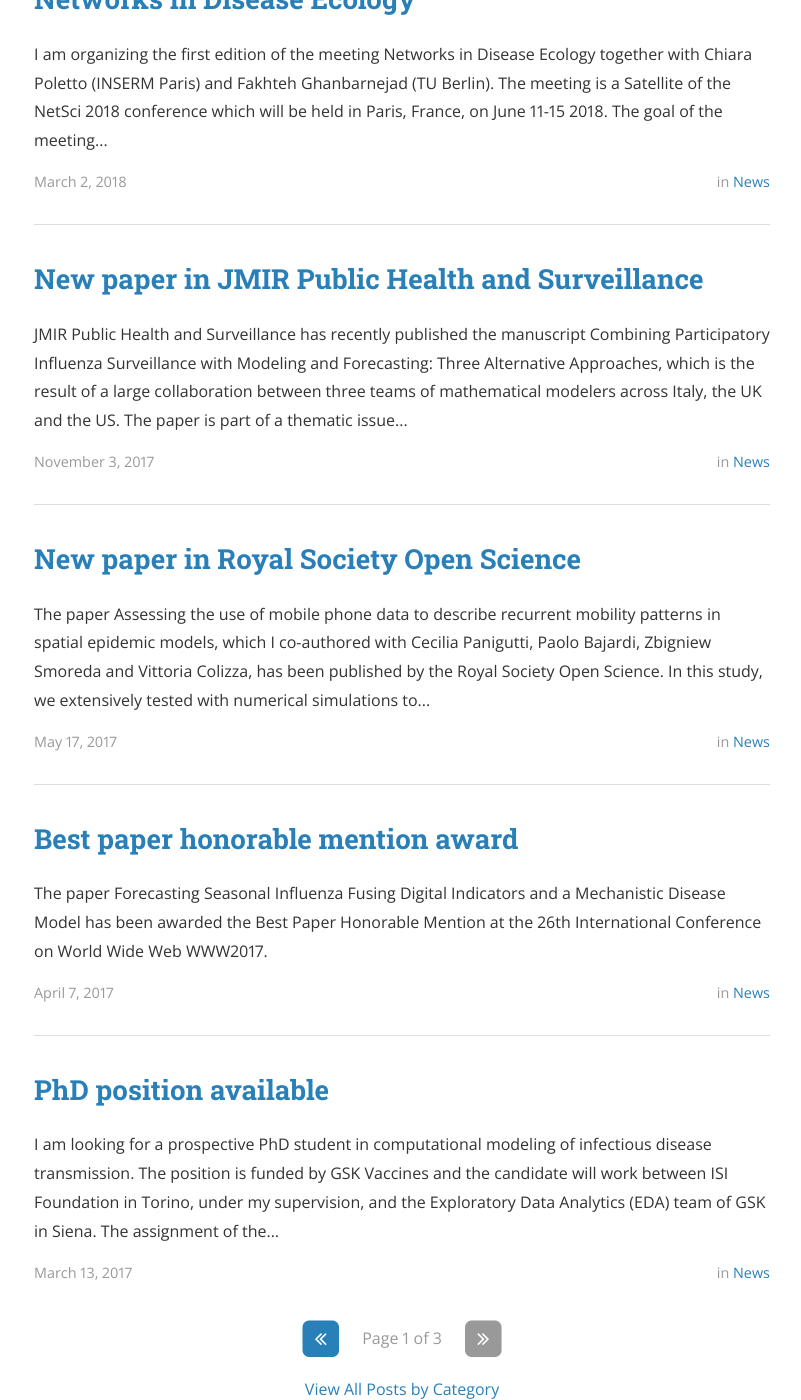
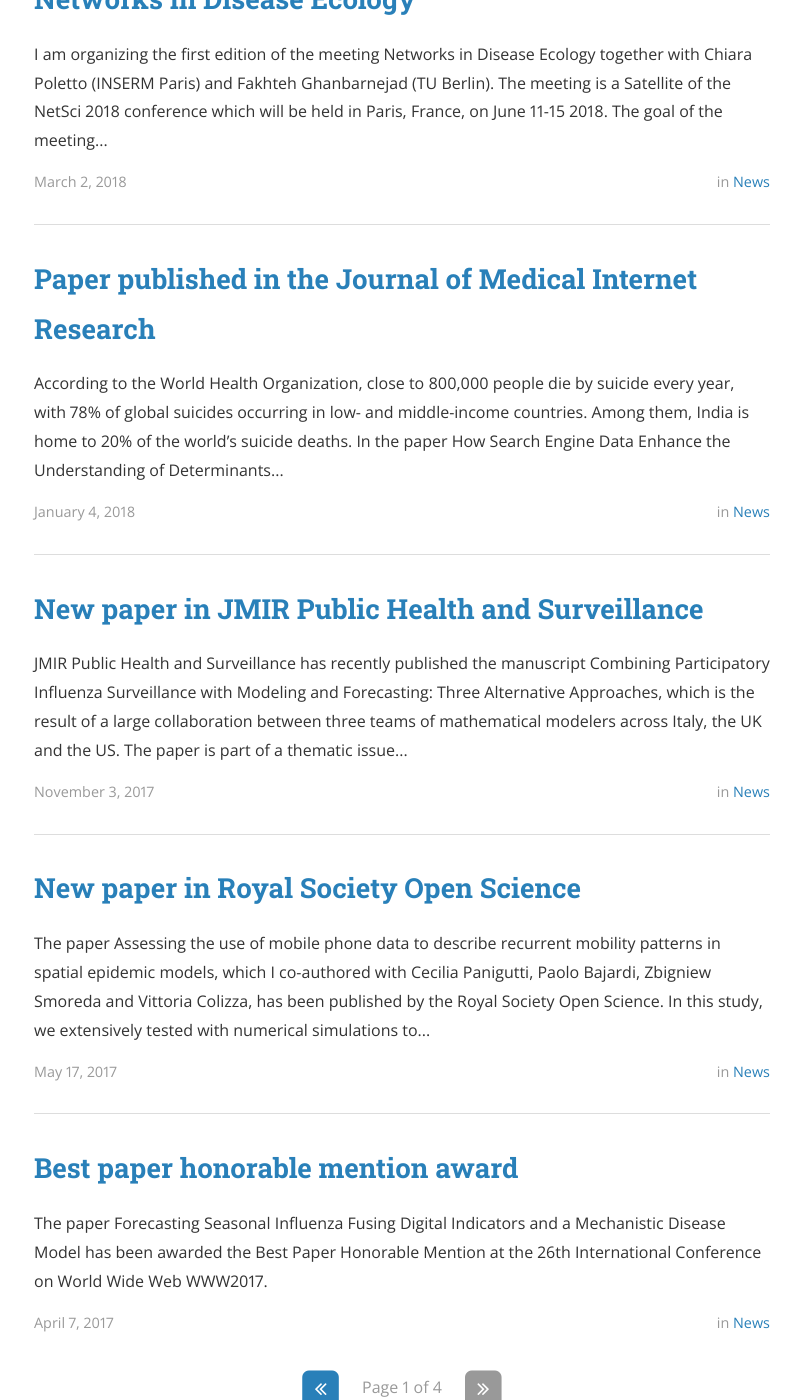
Before and after one commit to micheletizzoni/micheletizzoni.github.io, a Jekyll site: the page built from index.html, in a window 1280 px wide and 1400 px high, scrolled down 576 px. Shown: the whole window, without its empty margins (238-1039 px from the left). Built offline with Jekyll 4.4.1, drawn with Linux system fonts in a browser that asks for light colours; nearby versions of some CDN libraries; the list of posts is cut into pages by our own code.

Commit message:
new paper

```diff
--- /dev/null
+++ b/_posts/2019-01-04-paper-India.markdown
@@ -0,0 +1,13 @@
+---
+layout: post
+title:  "Paper published in the Journal of Medical Internet Research"
+date:  2018-01-04 10:00:00
+author: Michele Tizzoni
+categories: news
+#cover:  "assets/instacode.png"
+---
+According to the World Health Organization, close to 800,000 people die by suicide every year, with 78% of global suicides occurring in low- and middle-income countries.
+Among them, India is home to 20% of the world’s suicide deaths.
+In the paper [How Search Engine Data Enhance the Understanding of Determinants of Suicide in India and Inform Prevention: Observational Study](https://www.jmir.org/2019/1/e10179/), we combined official statistics on demographic information with data generated through search queries from Bing to gain insight into suicide rates per state in India as reported by the National Crimes Record Bureau.
+
+This work, recently published by JMIR, is the outcome of a [data collaborative](https://datacollaboratives.org) involving the [ISI Foundation](https://www.isi.it), [UNICEF](https://unicef.org), [the GovLab](https://thegovlab.org) and [Microsoft Research](https://www.microsoft.com/en-us/research).
```
Also changed, not shown: 3_publications.md (+2 -2 lines).
